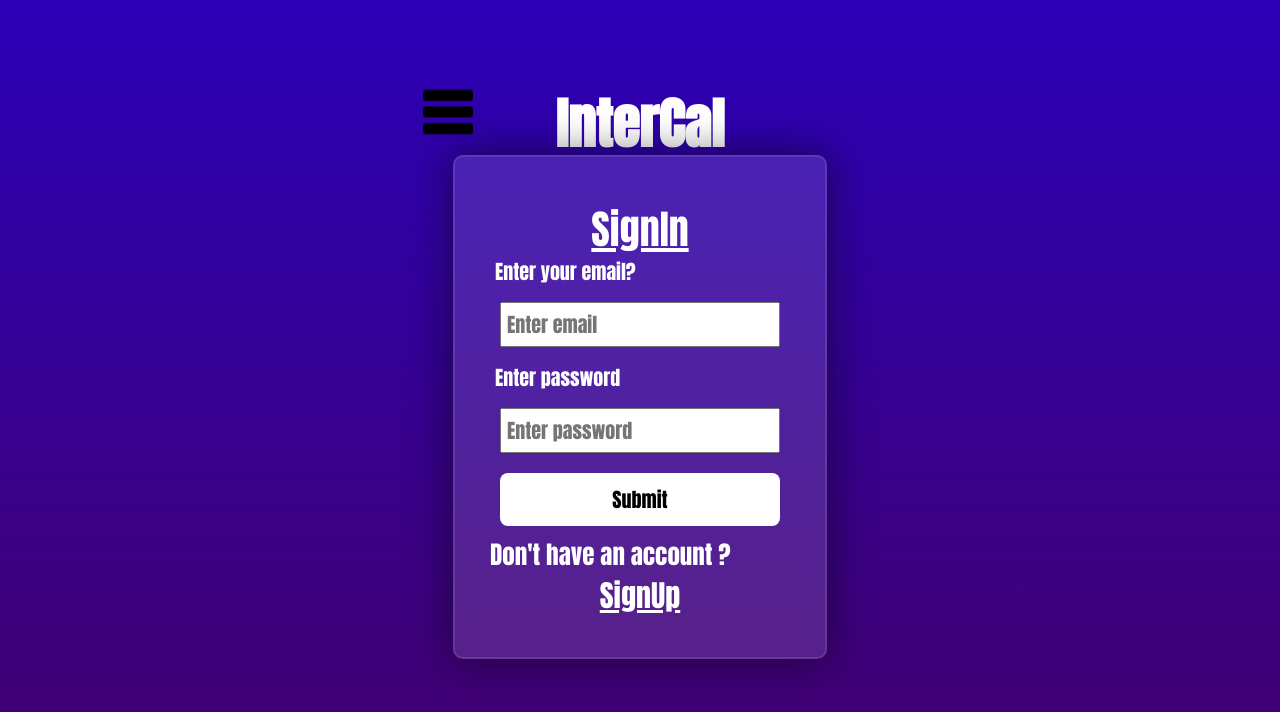
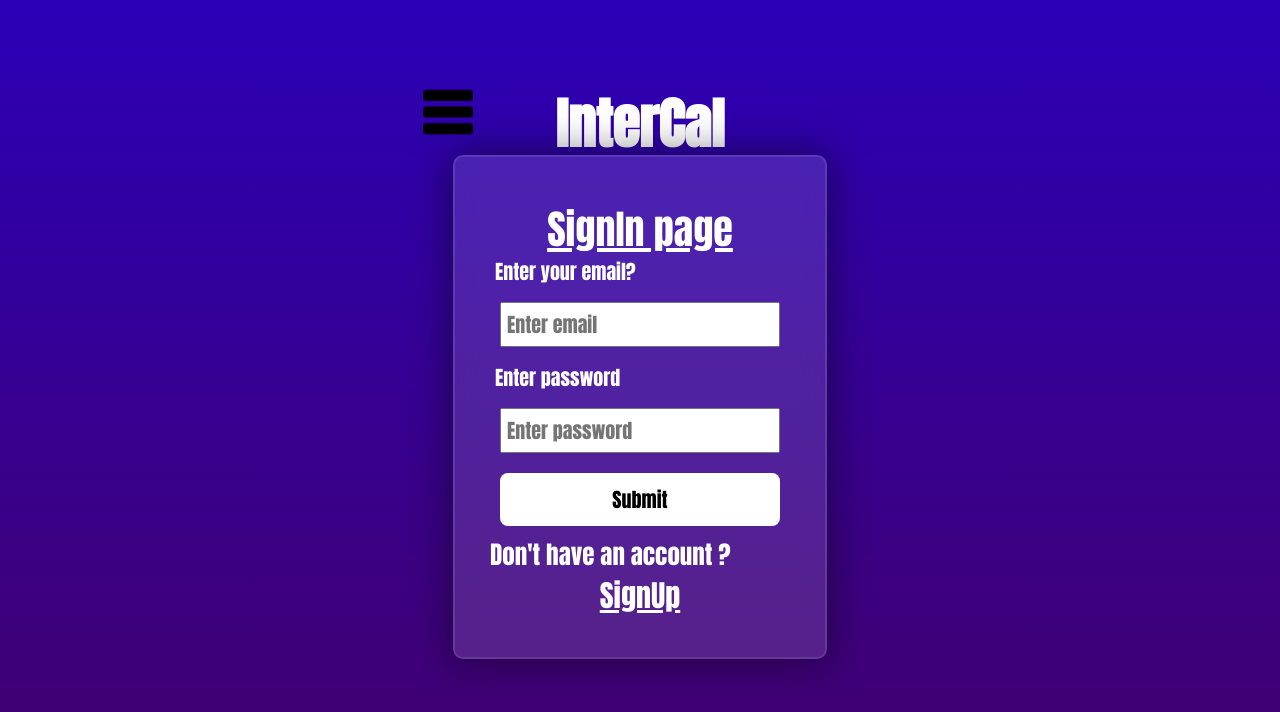
Before and after one commit to uk127/InterCal, a React (Vite) app: page /#/signin in a window 1280 px wide. Shown: the top 712 px of the page. Built offline with nearby package versions, Linux system fonts and the light colour scheme; a web font is replaced by a local one.

Commit message:
Update Signin.jsx

```diff
--- a/src/components/Signin.jsx
+++ b/src/components/Signin.jsx
@@ -108,7 +108,7 @@
                         <p>No marks found in localStorage.</p>
                     )} */}
                 </div>
-                <h1 className="signin_head">SignIn</h1>
+                <h1 className="signin_head">SignIn page</h1>
                 <div className="sigin_email_head">Enter your email? </div>
                 <input className="signin_email_input" placeholder="Enter email" value={email} onChange={(e) => setEmail(e.target.value)} />
                 <div className="signin_password_head" >Enter password</div>
```
